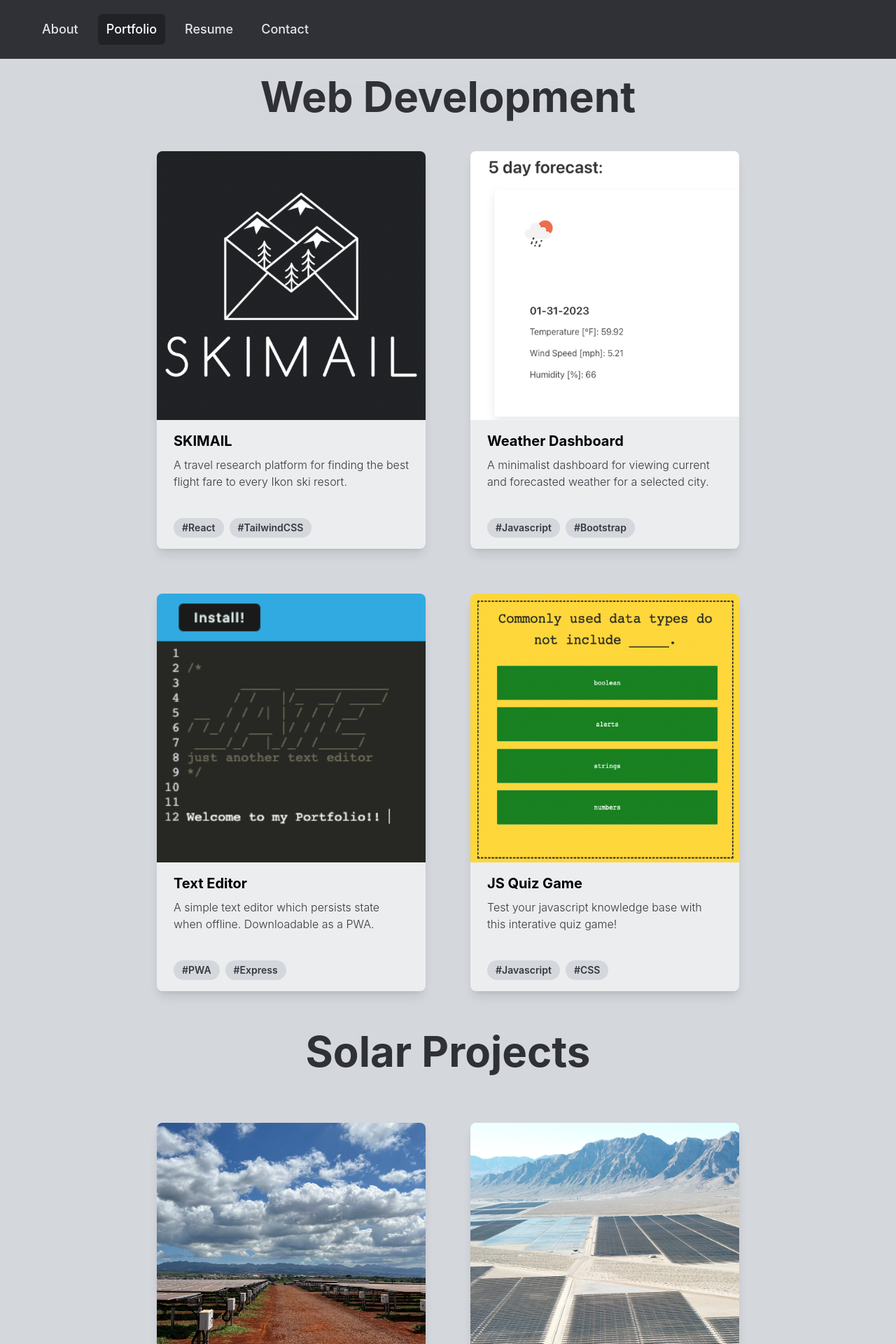
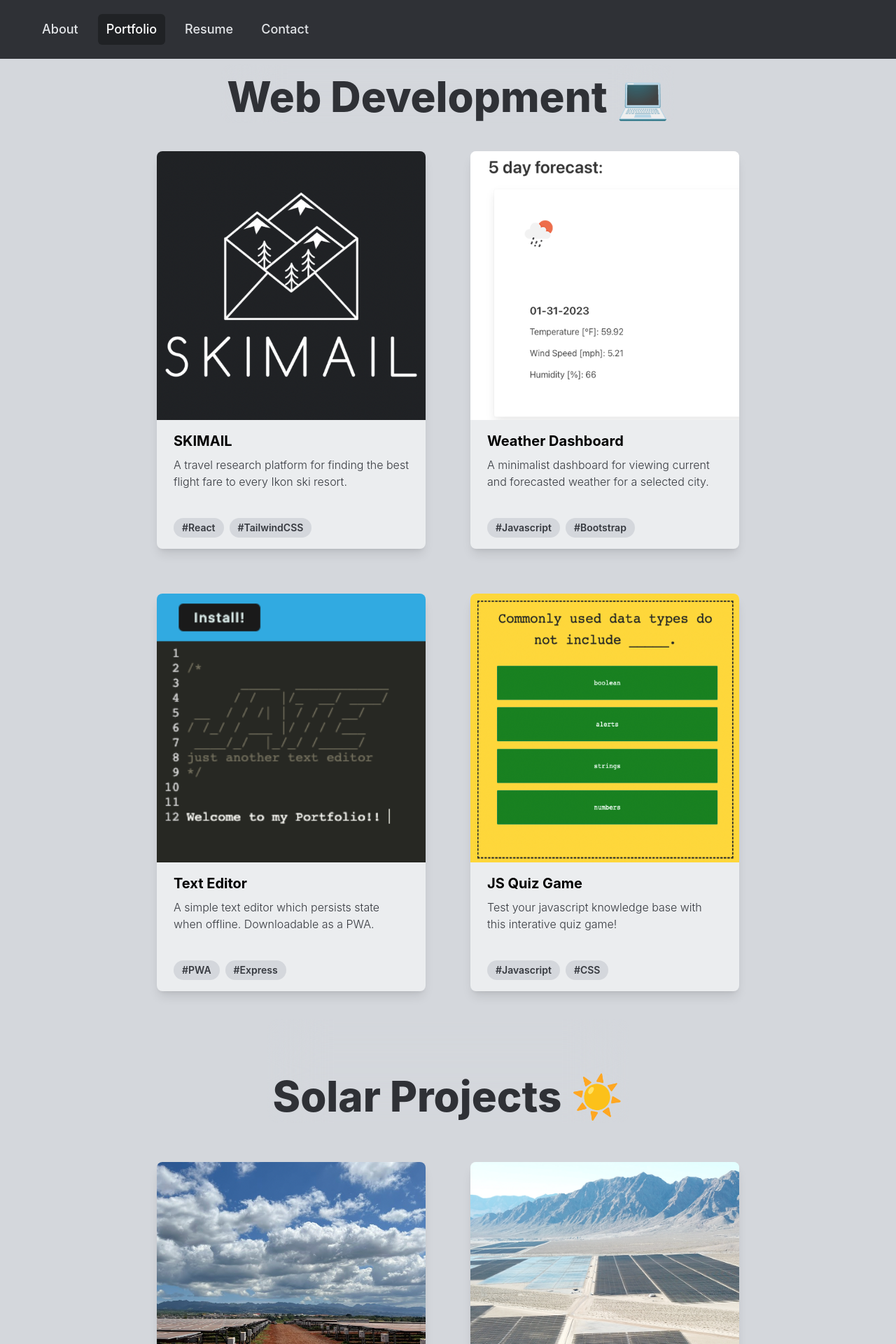
Before and after one commit to macgreene14/macgreene.com, a Next.js app: page /portfolio in a window 1280 px wide. Shown: the top 1920 px of the page at 70% size. Built offline with nearby package versions, Linux system fonts and the light colour scheme.

Commit message:
minor styling

```diff
--- a/pages/portfolio.js
+++ b/pages/portfolio.js
@@ -14,8 +14,8 @@ export default function Portfolio() {
   console.log(screenshot1);
   return (
     <div className="flex flex-col items-center justify-start bg-gray-400">
-      <h1 className="text-center font-bold backdrop-blur-2xl rounded-2xl pt-4">
-        Web Development
+      <h1 className="text-center font-extrabold backdrop-blur-2xl rounded-2xl pt-4">
+        Web Development 💻
       </h1>
       <section className="flex flex-wrap justify-center">
         <Card
@@ -56,8 +56,8 @@ export default function Portfolio() {
         />
       </section>
 
-      <h1 className="text-center font-bold backdrop-blur-2xl rounded-2xl py-4">
-        Solar Projects
+      <h1 className="text-center font-extrabold backdrop-blur-2xl rounded-2xl pt-20">
+        Solar Projects ☀️
       </h1>
       <section className="flex flex-wrap justify-center p-4">
         <Card
@@ -67,7 +67,7 @@ export default function Portfolio() {
           plant on the big island."
           tag1="130MW"
           tag2="Hawaii"
-          href="https://www.skimail.co"
+          href="https://www.clearwayenergygroup.com/press-releases/clearway-completes-oahus-first-utility-scale-solar-storage-power-plant/"
         />
         <Card
           src={screenshot6.src}
```
